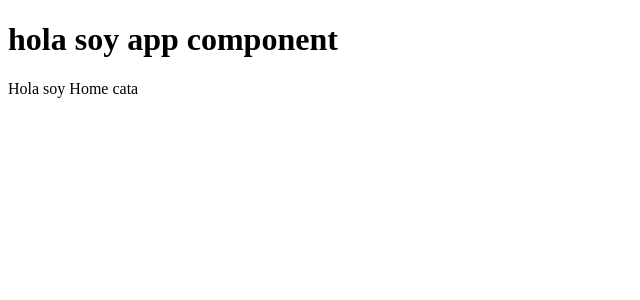
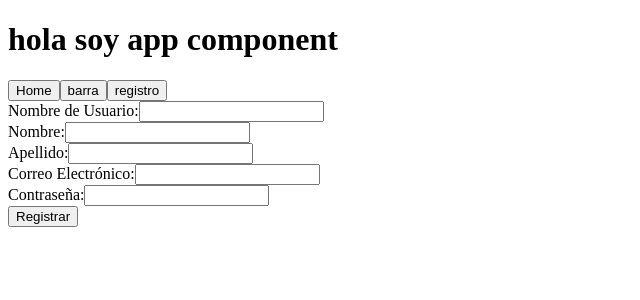
Before and after one commit to FlorenciaParedes/cuentasClarasFront, an Angular app: page /registroUsuario in a window 1280 px wide. Before the commit this address led to /. Shown: the top 300 px of the page, without its empty margins (0-640 px from the left). Built offline with nearby package versions, Linux system fonts and the light colour scheme.

Commit message:
creacion del formulario de registro parte 1

```diff
--- a/src/app/app-routing.module.ts
+++ b/src/app/app-routing.module.ts
@@ -1,7 +1,15 @@
 import { NgModule } from '@angular/core';
 import { RouterModule, Routes } from '@angular/router';
+import { HomeComponent } from './component/home/home.component';
+import { UsuarioFormComponent } from './component/usuario-form/usuario-form.component';
 
-const routes: Routes = [];
+const routes: Routes = [
+  //{ path: '', redirectTo: 'home', pathMatch: 'full' },
+  { path: 'home', component: HomeComponent },
+  { path: 'registroUsuario', component: UsuarioFormComponent },
+
+
+];
 
 @NgModule({
   imports: [RouterModule.forRoot(routes)],
--- a/src/app/app.component.html
+++ b/src/app/app.component.html
@@ -1,2 +1,6 @@
+
 <h1>hola soy app component</h1>
-<app-home></app-home>
+
+<app-menu></app-menu>
+
+<router-outlet></router-outlet>
--- /dev/null
+++ b/src/app/component/menu/menu.component.html
@@ -0,0 +1,7 @@
+<nav>
+    <button (click)="redirectToHome()"> Home</button>
+    <button routerLink="/"> barra</button>
+
+    <button routerLink="/registroUsuario">registro</button>
+
+</nav>
--- /dev/null
+++ b/src/app/component/menu/menu.component.ts
@@ -0,0 +1,15 @@
+import { Component } from '@angular/core';
+import { Router } from '@angular/router';
+
+@Component({
+  selector: 'app-menu',
+  templateUrl: './menu.component.html',
+  styleUrl: './menu.component.css'
+})
+export class MenuComponent {
+  constructor(private router: Router) {}
+
+  redirectToHome() {
+    this.router.navigate(['/home']);
+  }
+}
--- /dev/null
+++ b/src/app/component/usuario-form/usuario-form.component.html
@@ -0,0 +1,30 @@
+<form #usuarioForm="ngForm" (ngSubmit)="onSubmit(usuarioForm)">
+    <div class="form-group">
+      <label for="nombreUsuario">Nombre de Usuario:</label>
+      <input ngModel type="text" class="form-control" id="nombreUsuario" required name="nombreUsuario">
+    </div>
+
+    <div class="form-group">
+      <label for="nombre">Nombre:</label>
+      <input ngModel type="text" class="form-control" id="nombre" required name="nombre">
+    </div>
+
+    <div class="form-group">
+      <label for="apellido">Apellido:</label>
+      <input ngModel type="text" class="form-control" id="apellido" required name="apellido">
+    </div>
+
+    <div class="form-group">
+      <label for="email">Correo Electrónico:</label>
+      <input ngModel type="email" class="form-control" id="email" required name="email">
+    </div>
+
+    <div class="form-group">
+      <label for="contrasena">Contraseña:</label>
+      <input ngModel type="password" class="form-control" id="contrasena" required name="contrasena">
+    </div>
+
+    <button type="submit" class="btn btn-success" >Registrar</button>
+  </form>
+
+  <!--[disabled]="!usuarioForm.form.valid"-->
--- /dev/null
+++ b/src/app/component/usuario-form/usuario-form.component.ts
@@ -0,0 +1,28 @@
+import { Component } from '@angular/core';
+import { NgForm } from '@angular/forms';
+import { Usuario } from './usuario';
+
+@Component({
+  selector: 'app-usuario-form',
+  templateUrl: './usuario-form.component.html',
+  styleUrl: './usuario-form.component.css'
+
+})
+export class UsuarioFormComponent {
+  model = new Usuario(1, '', '', '', '', ''); // inicializo.
+  submitted = false;
+  onSubmit(formulario: NgForm) {
+    if (formulario.valid) {
+      console.log('Este es un mensaje en la consola.');
+
+      this.model.nombreUsuario = formulario.value.nombreUsuario;
+      this.model.nombre = formulario.value.nombre;
+      this.model.apellido = formulario.value.apellido;
+      this.model.email = formulario.value.email;
+      this.model.contrasena = formulario.value.contrasena;
+      this.submitted = true;
+
+      console.log('Datos del usuario:', this.model);
+
+  }}
+}
--- /dev/null
+++ b/src/app/component/usuario-form/usuario.ts
@@ -0,0 +1,10 @@
+export class Usuario {
+    constructor(
+      public id: number,
+      public nombreUsuario: string,
+      public nombre: string,
+      public apellido: string,
+      public email: string,
+      public contrasena: string
+    ) { }
+  }
```
Also changed, not shown: src/app/app.module.ts (+12 -3 lines), src/app/services/usuario.service.ts (added, +10 -0 lines), src/app/component/menu/menu.component.css (added), src/app/component/usuario-form/usuario-form.component.css (added), 2 other files (tests, documents, lock files or other folders).
